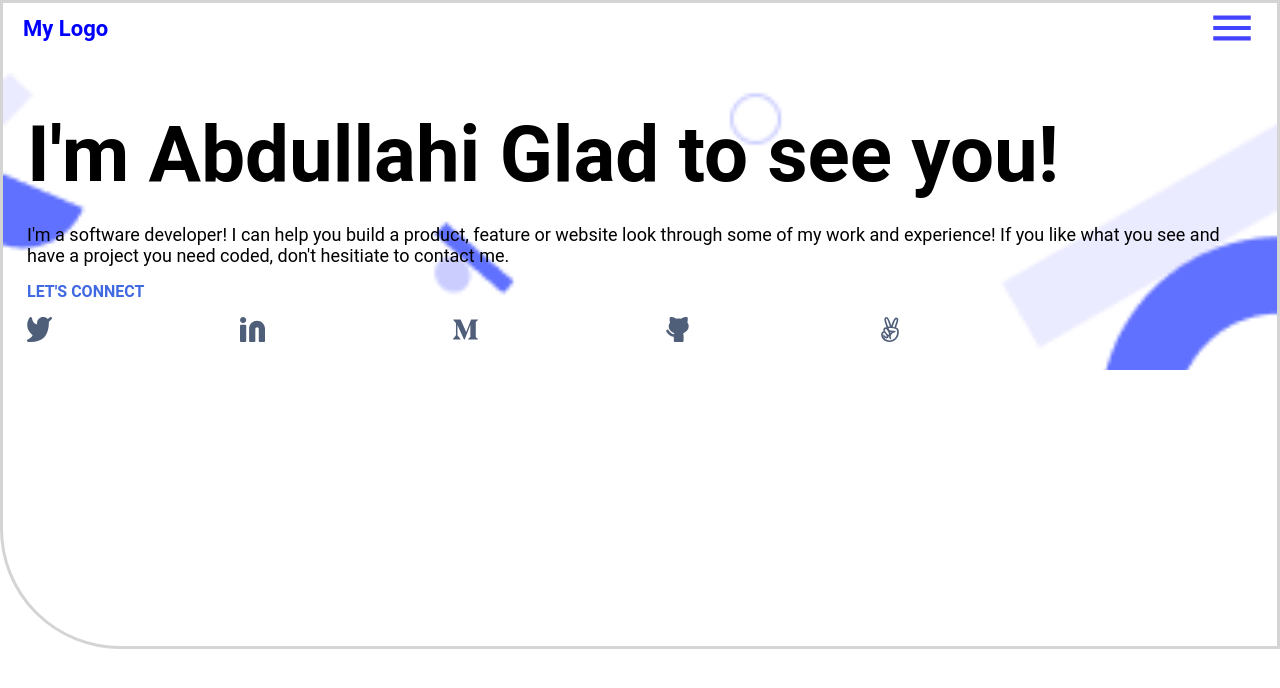
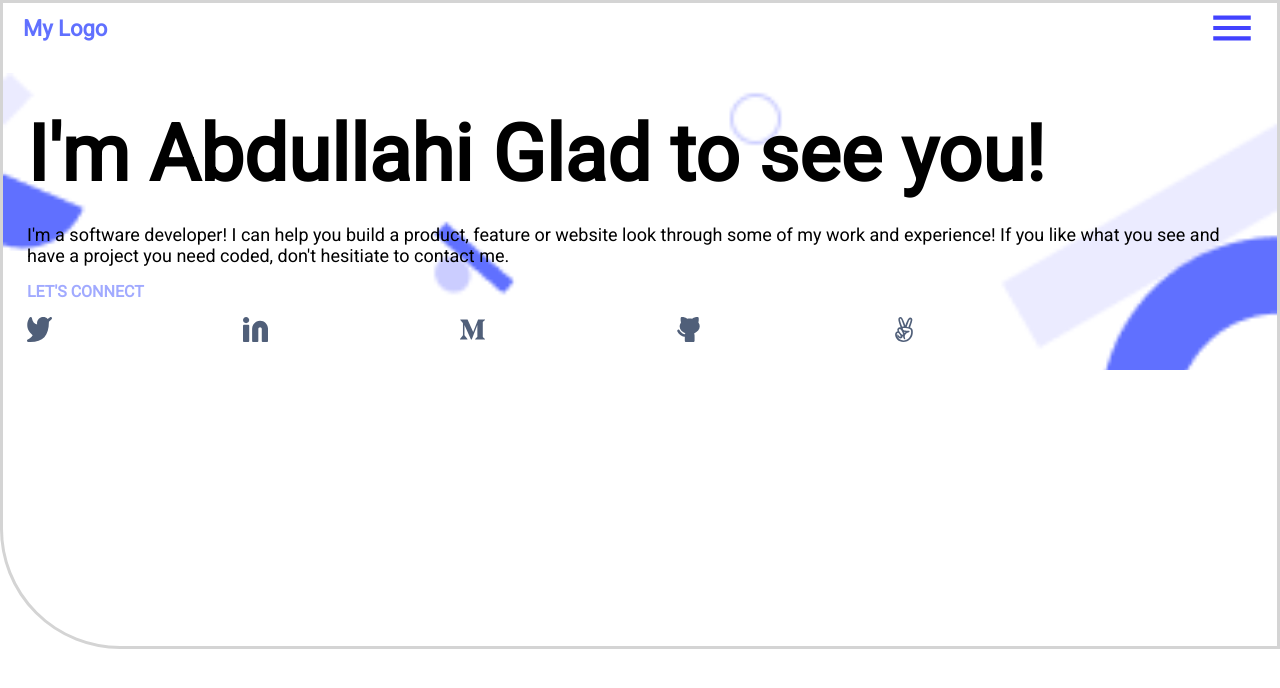
Before and after one commit to moshoodabdullahi/portfolio, a website: page index.html in a window 1280 px wide. Drawn offline with Linux system fonts and the light colour scheme.

Commit message:
style: Change projects goggle font

```diff
--- a/css/styles.css
+++ b/css/styles.css
@@ -1,3 +1,5 @@
+@import "https://fonts.googleapis.com/css2?family=Roboto&display=swap";
+
 * {
   padding: 0;
   margin: 0;
@@ -20,13 +22,9 @@ body {
 }
 
 .logo {
-  color: blue;
+  color: rgb(96 112 255);
   font-size: 22px;
   font-weight: 700;
-}
-
-.image {
-  color: royalblue;
 }
 
 .hero {
@@ -47,14 +45,14 @@ body {
 }
 
 .second-headline {
-  color: royalblue;
+  color: rgb(161 170 255);
   font-size: 16px;
   margin-bottom: 16px;
 }
 
-ul {
+.icons {
   display: flex;
   justify-content: space-between;
-  padding-right: 350px;
+  padding-right: 21rem;
   list-style: none;
 }
```
